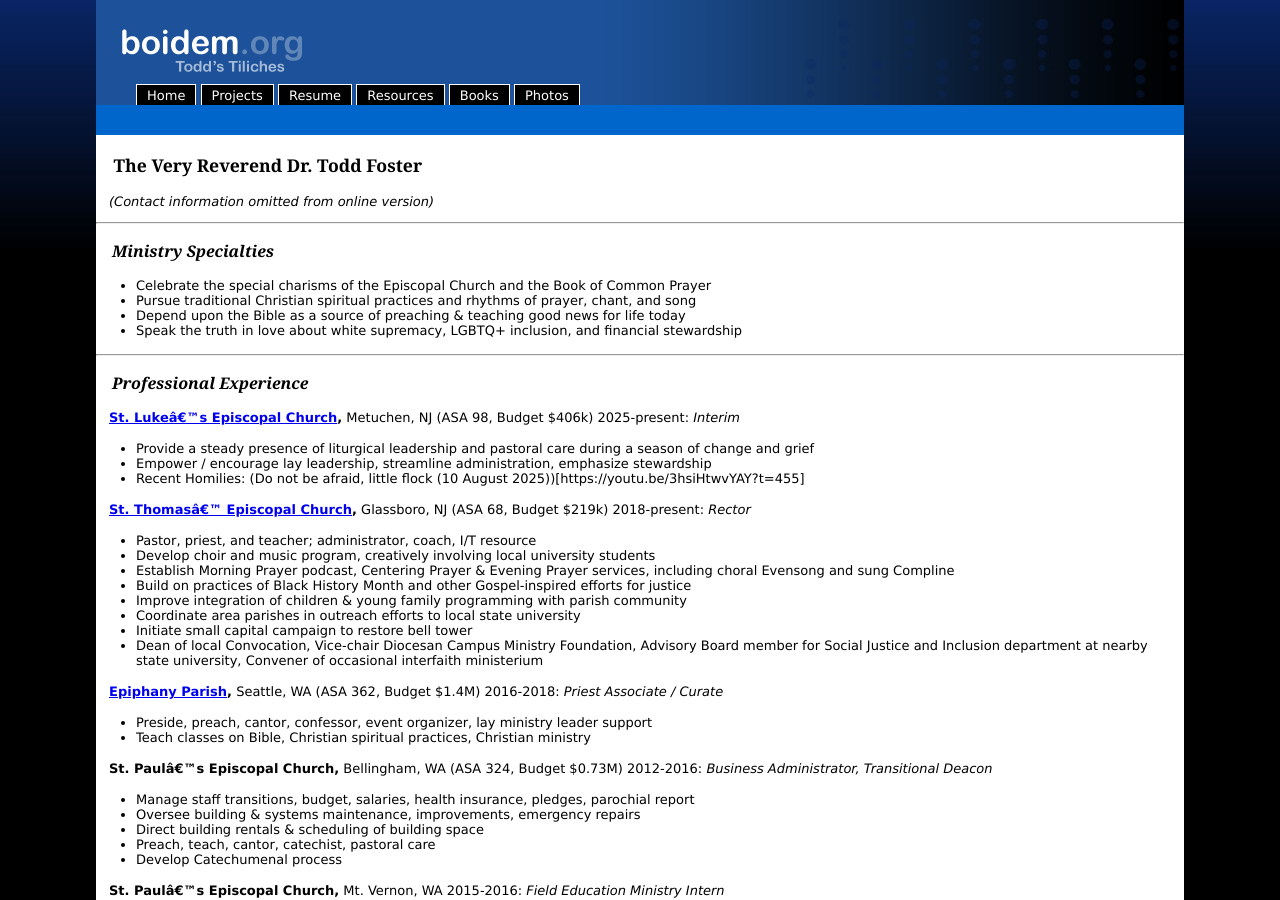
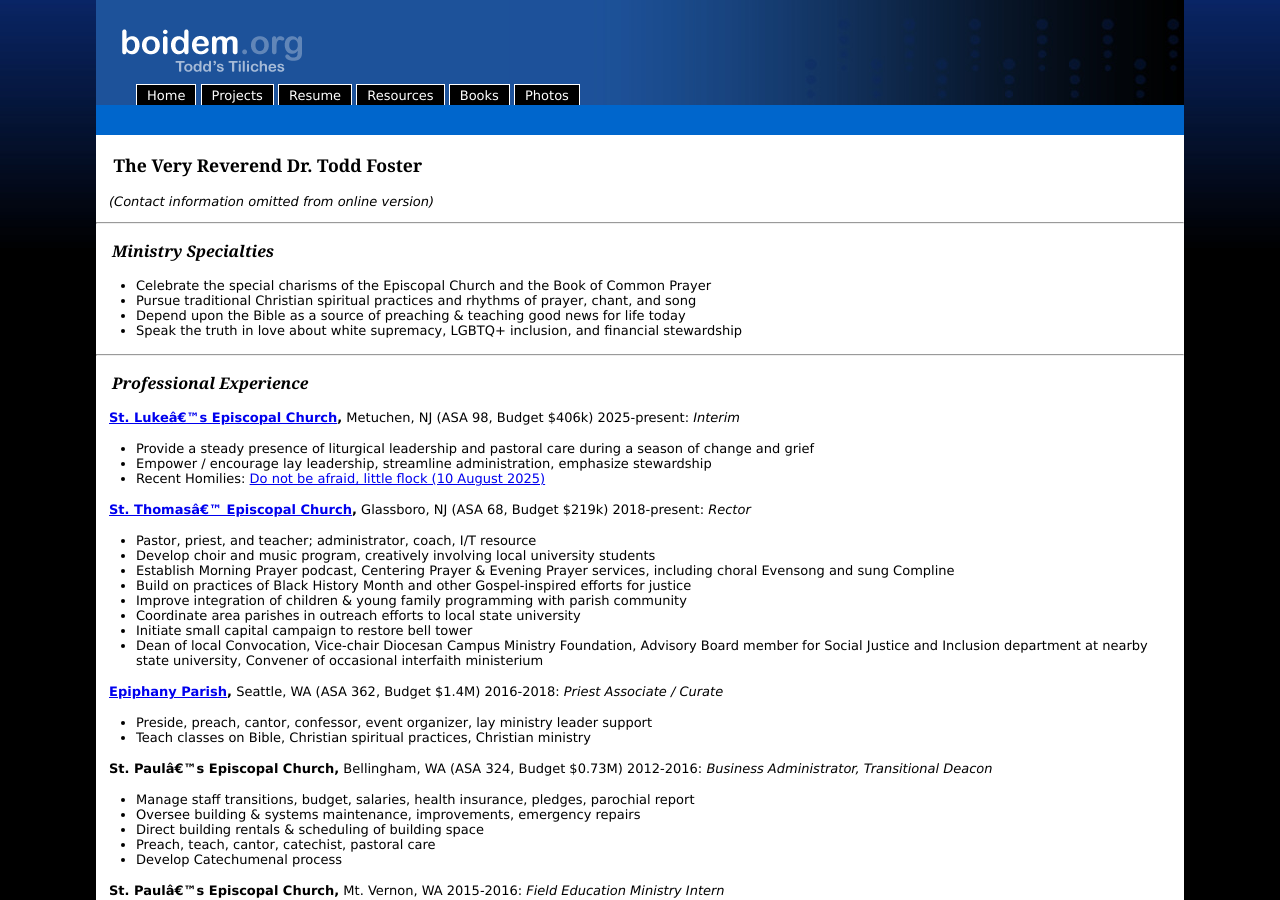
Before and after one commit to toddfoster/toddfoster.github.com, a Jekyll site: the page built from resume.md, in a window 1280 px wide and 900 px high. Built offline with Jekyll 4.4.1, drawn with Linux system fonts in a browser that asks for light colours.

Commit message:
fix link

```diff
--- a/resume.md
+++ b/resume.md
@@ -21,7 +21,7 @@ _(Contact information omitted from online version)_
 **[St. Luke's Episcopal Church](https://www.stlukesmetuchen.org/),** Metuchen, NJ (ASA 98, Budget $406k)        2025-present: _Interim_
 * Provide a steady presence of liturgical leadership and pastoral care during a season of change and grief
 * Empower / encourage lay leadership, streamline administration, emphasize stewardship
-* Recent Homilies: (Do not be afraid, little flock (10 August 2025))[https://youtu.be/3hsiHtwvYAY?t=455]
+* Recent Homilies: [Do not be afraid, little flock (10 August 2025)](https://youtu.be/3hsiHtwvYAY?t=455)
 
 **[St. Thomas' Episcopal Church](https://www.stthomasglassboro.org),** Glassboro, NJ (ASA 68, Budget $219k)        2018-present: _Rector_
 *  Pastor, priest, and teacher; administrator, coach, I/T resource
```
